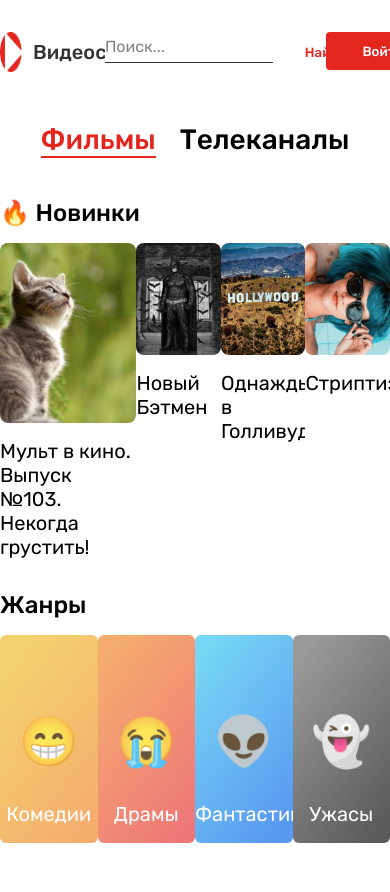
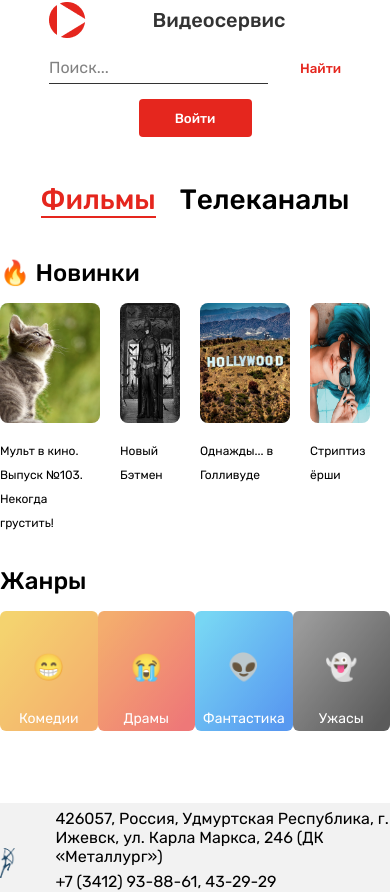
Before and after one commit to Mikhail-Kurilov/test-task-cvt, a React (Create React App) app: page / in a window 390 px wide. Shown: the top 892 px of the page. Built offline with nearby package versions, Linux system fonts and the light colour scheme.

Commit message:
add: adaptive

```diff
--- a/src/components/Body/Body.css
+++ b/src/components/Body/Body.css
@@ -15,7 +15,7 @@
     flex-direction: row;
     justify-content: center;
     margin: 0 auto;
-    margin-top: 5.1rem;
+    margin-top: 4.1rem;
 }
 
 .toggleWords {
--- a/src/components/Channels/Channels.css
+++ b/src/components/Channels/Channels.css
@@ -38,10 +38,6 @@
     line-height: 24px;
 }
 
-.imgBox {
-    width: 40rem
-}
-
 .logo1 {
     height: 6.4rem;
 }
@@ -62,7 +58,6 @@
     display: flex;
     flex-direction: row;
     font-family: Rubik;
-    font-size: 16px;
     font-style: normal;
     font-weight: 400;
     line-height: 19px;
@@ -79,10 +74,67 @@
     display: flex;
     flex-direction: row;
     font-family: Rubik;
-    font-size: 16px;
     font-style: normal;
     font-weight: 400;
     line-height: 19px;
     text-align: left;
     margin-top: 1.2rem;
 }
+
+@media screen and (min-width:928px) {
+    .imgBox {
+        width: 40rem
+    }
+
+    .progListFirst {
+        font-size: 16px;
+    }
+
+    .progList {
+        font-size: 16px;
+    }
+}
+
+@media screen and (min-width: 730px) and (max-width: 927px) {
+    .imgBox {
+        width: 25rem
+    }
+
+    .progListFirst {
+        font-size: 14px;
+    }
+
+    .progList {
+        font-size: 14px;
+    }
+}
+
+@media screen and (min-width: 520px) and (max-width: 729px) {
+    .imgBox {
+        width: 16rem
+    }
+
+    .progListFirst {
+        font-size: 12px;
+    }
+
+    .progList {
+        font-size: 12px;
+    }
+}
+
+@media screen and (min-width: 320px) and (max-width: 519px) {
+    .imgBox {
+        width: 12rem
+    }
+
+    .progListFirst {
+        font-size: 10px;
+        overflow-wrap: break-word;
+    }
+
+    .progList {
+        font-size: 10px;
+        overflow-wrap: break-word;
+    }
+}
--- a/src/components/Films/Films.css
+++ b/src/components/Films/Films.css
@@ -1,3 +1,4 @@
+
 .Films {
     display: flex;
     max-width: 118rem;
@@ -16,6 +17,7 @@
 .newFilms {
     display: flex;
     flex-direction: column;
+    justify-content: space-between;
 }
 
 .newFilmsTitle {
@@ -37,18 +39,16 @@
 .movieItem {
     display: flex;
     flex-direction: column;
-    max-width: 28rem;
+    margin-right: 2rem;
 }
 
 .moviePicture {
     border-radius: 0.8rem;
-    max-height: 37rem;
     cursor: pointer;
 }
 
 .filmsName {
     font-family: Rubik;
-    font-size: 20px;
     font-style: normal;
     line-height: 24px;
     text-align: left;
@@ -68,8 +68,6 @@
 }
 
 .movieBox {
-    width: 28rem;
-    height: 20.8rem;
     opacity: 0.8;
     border-radius: 0.6rem;
     display: flex;
@@ -99,19 +97,136 @@
 
 .emoji {
     font-family: Rubik;
-    font-size: 48px;
     font-style: normal;
     font-weight: 400;
     line-height: 57px;
-    margin-top: 6rem;
-    margin-bottom: 3.2rem;
+
 }
 
 .emoTitle {
     font-family: Rubik;
-    font-size: 20px;
     font-style: normal;
     font-weight: 400;
     line-height: 24px;
     color: white;
 }
+
+@media screen and (min-width:928px) {
+    .movieItem {
+        max-width: 28rem;
+    }
+
+    .moviePicture {
+        height: 37rem;
+    }
+
+    .filmsName {
+        font-size: 20px;
+    }
+
+    .movieBox {
+        width: 28rem;
+        height: 20.8rem;
+    }
+
+    .emoji {
+        font-size: 48px;
+        margin-top: 6rem;
+        margin-bottom: 3.2rem;
+    }
+
+    .emoTitle {
+        font-size: 20px;
+    }
+}
+
+@media screen and (min-width: 730px) and (max-width: 927px) {
+    .movieItem {
+        max-width: 18rem;
+    }
+
+    .moviePicture {
+        height: 24rem;
+    }
+
+    .filmsName {
+        font-size: 18px;
+    }
+
+    .movieBox {
+        width: 24rem;
+        height: 16rem;
+    }
+
+    .emoji {
+        font-size: 34px;
+        margin-top: 4rem;
+        margin-bottom: 2.2rem;
+    }
+
+    .emoTitle {
+        font-size: 18px;
+    }
+}
+
+@media screen and (min-width: 520px) and (max-width: 729px) {
+    .movieItem {
+        max-width: 12rem;
+    }
+
+    .moviePicture {
+        height: 18rem;
+    }
+
+    .filmsName {
+        font-size: 14px;
+        overflow-wrap: break-word;
+    }
+
+    .movieBox {
+        width: 20rem;
+        height: 14rem;
+    }
+
+    .emoji {
+        font-size: 30px;
+        margin-top: 3.5rem;
+        margin-bottom: 1.5rem;
+    }
+
+    .emoTitle {
+        font-size: 16px;
+    }
+
+}
+
+@media screen and (min-width: 320px) and (max-width: 519px) {
+    .movieItem {
+        max-width: 10rem;
+    }
+
+    .moviePicture {
+        height: 12rem;
+    }
+
+    .filmsName {
+        font-size: 12px;
+        overflow-wrap: break-word;
+    }
+
+    .movieBox {
+        width: 18rem;
+        height: 12rem;
+    }
+
+    .emoji {
+        font-size: 26px;
+        margin-top: 2.8rem;
+        margin-bottom: 1.1rem;
+    }
+
+    .emoTitle {
+        font-size: 14px;
+    }
+
+}
--- a/src/components/Header/Header.css
+++ b/src/components/Header/Header.css
@@ -17,14 +17,10 @@
     justify-content: center;
     width: 100vw;
     max-width: 100%;
-    padding-top: 3.2rem;
 }
 
 .wrapper {
     display: flex;
-    justify-content: space-between;
-    width: 118rem;
-    height: 4rem;
 }
 
 .logoBox {
@@ -56,7 +52,6 @@
 
 .searchWord {
     color: #828282;
-    width: 32rem;
     margin: auto;
     font-family: Rubik;
     font-size: 1.6em;
@@ -79,3 +74,54 @@
     background: none;
     cursor: pointer;
 }
+
+@media screen and (min-width: 720px) {
+    .searchWord {
+        width: 32rem;
+    }
+
+    .wrapper {
+        justify-content: space-between;
+        width: 118rem;
+        height: 4rem;
+    }
+
+    .header {
+        padding-top: 3.2rem;
+    }
+}
+
+@media screen and (min-width: 640px) and (max-width: 719px) {
+    .searchWord {
+        width: 24rem;
+    }
+
+    .wrapper {
+        justify-content: space-between;
+        width: 118rem;
+        height: 4rem;
+    }
+
+    .header {
+        padding-top: 3.2rem;
+    }
+}
+
+@media screen and (min-width: 320px) and (max-width: 639px) {
+    .wrapper {
+        flex-direction: column;
+        height: 14rem;
+    }
+
+    .header {
+        padding-top: 0.2rem;
+    }
+
+    .logoBox {
+        margin-bottom: 1.5rem;
+    }
+
+    .searchBox {
+        margin-bottom: 1.5rem;
+    }
+}
```
